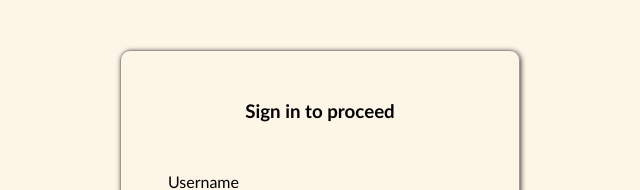
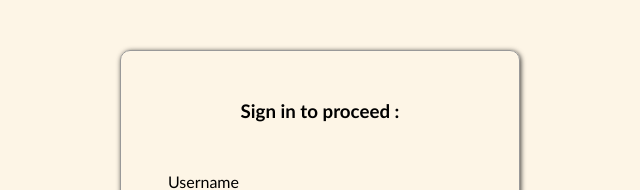
Before and after one commit to devKiratu/react-roadmap, a React (Create React App) app: page / in a window 1280 px wide. Shown: the top 190 px of the page, without its empty margins (320-960 px from the left). Built offline with nearby package versions, Linux system fonts and the light colour scheme.

Commit message:
test continous deployment

```diff
--- a/src/components/Login.js
+++ b/src/components/Login.js
@@ -4,7 +4,7 @@ export default function Login(props) {
 	const { userName, setUserName, pwd, setPwd } = props;
 	return (
 		<div className="login-screen">
-			<h3>Sign in to proceed</h3>
+			<h3>Sign in to proceed : </h3>
 			<form>
 				<label htmlFor="username">Username</label>
 				<input
```
Also changed, not shown: 1 other file (tests, documents, lock files or other folders).
